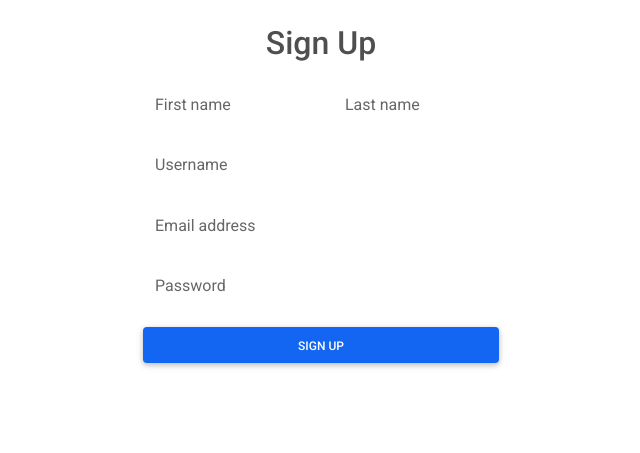
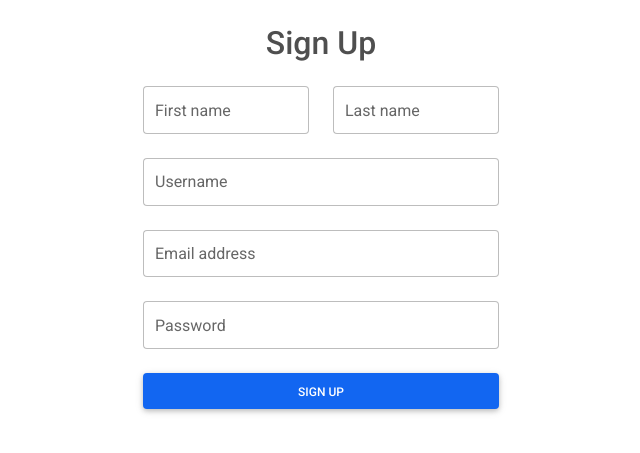
Before and after one commit to prabodh44/MoneyLover, a Django app: page /money/register in a window 1280 px wide. Shown: the top 453 px of the page, without its empty margins (319-959 px from the left). Run offline with Django 3.2, Linux system fonts and the light colour scheme; some libraries are stand-ins or nearby versions.

Commit message:
Prabodh: added mdbootstrap js file to base_generic | fixed UI for login and register page | fixed padding of sidebar

```diff
--- a/money/templates/money/base.html
+++ b/money/templates/money/base.html
@@ -51,14 +51,14 @@
                                     </a>
                                 </div>
                             </li>
-                            <li class="media">
+                            <li class="media my-4">
                                 <div class="media-body">
                                     <a href="{% url 'transactions' %}">
                                         <span class="mt-0 mb-1 font-weight-bold text-white">Transaction List</span>
                                     </a>
                                 </div>
                             </li>
-                            <li class="media">
+                            <li class="media my-4">
                                 <div class="media-body">
                                     <a href="{% url 'logout' %}">
                                         <span class="mt-0 mb-1 font-weight-bold text-white">Logout</span>
@@ -82,7 +82,7 @@
             </div>
         </div>
     </div>
-
+</nav>
     <script type="text/javascript" src="https://cdnjs.cloudflare.com/ajax/libs/mdb-ui-kit/3.2.0/mdb.min.js"></script>
     <!--chart.js -->
     <script src="https://code.jquery.com/jquery-3.4.1.min.js"></script>
--- a/money/templates/money/base_generic.html
+++ b/money/templates/money/base_generic.html
@@ -23,5 +23,7 @@
             <div class="col-md-4"></div>
         </div>
     </div>
+
+    <script type="text/javascript" src="https://cdnjs.cloudflare.com/ajax/libs/mdb-ui-kit/3.2.0/mdb.min.js"></script>
 </body>
 </html>
--- a/money/templates/money/index.html
+++ b/money/templates/money/index.html
@@ -15,6 +15,7 @@
                     <span class="fas fa-money-bill-wave fa-2x"></span>
                     <span class="ml-4"> Expenses  </span>
                 </div>
+                <a href="{% url 'transactions' %}" class="stretched-link"></a>
             </div>
         </div>
         <div class="col-md-4">
--- a/money/templates/money/login.html
+++ b/money/templates/money/login.html
@@ -18,13 +18,13 @@
 
     <!-- Email input -->
     <div class="form-outline mb-4">
-        <input type="text" class="form-control" name="username" />
+        <input type="text" class="form-control form-control-lg pb-2" name="username" />
         <label class="form-label" for="form3Example3">Username</label>
     </div>
 
     <!-- Password input -->
     <div class="form-outline mb-4">
-        <input type="password" class="form-control" name="password" />
+        <input type="password" class="form-control form-control-lg pb-2" name="password" />
         <label class="form-label" for="form3Example4">Password</label>
     </div>
 
--- a/money/templates/money/register.html
+++ b/money/templates/money/register.html
@@ -17,13 +17,13 @@
     <div class="row mb-4 mt-4">
         <div class="col">
         <div class="form-outline">
-            <input type="text" class="form-control" name = "fname" />
+            <input type="text" class="form-control form-control-lg pb-2" name = "fname" />
             <label class="form-label" for="form3Example1">First name</label>
         </div>
         </div>
         <div class="col">
         <div class="form-outline">
-            <input type="text" class="form-control" name = "lname" />
+            <input type="text" class="form-control form-control-lg pb-2" name = "lname" />
             <label class="form-label" for="form3Example2">Last name</label>
         </div>
         </div>
@@ -31,19 +31,19 @@
 
     <!-- Username input -->
     <div class="form-outline mb-4">
-        <input type="text" class="form-control" name = "username" />
+        <input type="text" class="form-control form-control-lg pb-2" name = "username" />
         <label class="form-label" for="form3Example3">Username</label>
     </div>
 
     <!-- Email input -->
     <div class="form-outline mb-4">
-        <input type="email" class="form-control" name = "email" />
+        <input type="email" class="form-control form-control-lg pb-2" name = "email" />
         <label class="form-label" for="form3Example3">Email address</label>
     </div>
 
     <!-- Password input -->
     <div class="form-outline mb-4">
-        <input type="password" class="form-control" name = "password" />
+        <input type="password" class="form-control form-control-lg pb-2" name = "password" />
         <label class="form-label" for="form3Example4">Password</label>
     </div>
 
```
Also changed, not shown: db.sqlite3.
